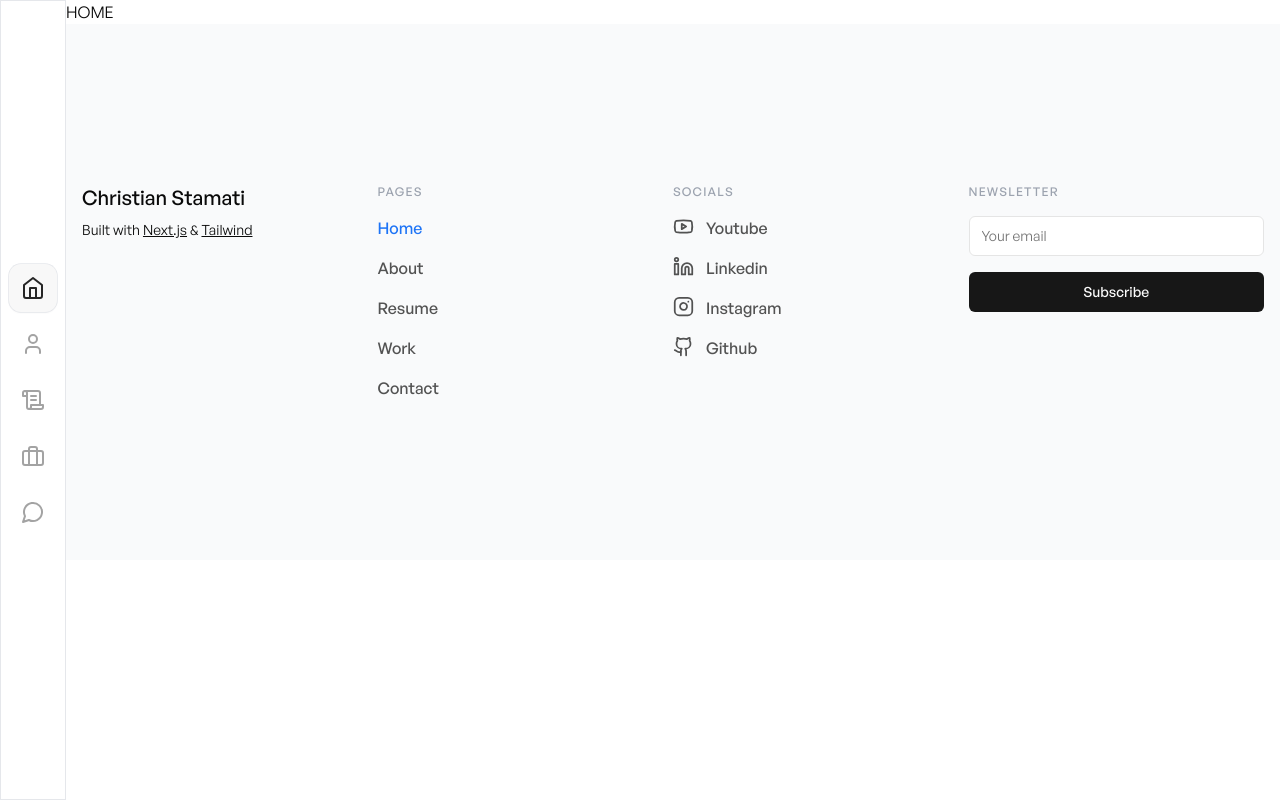
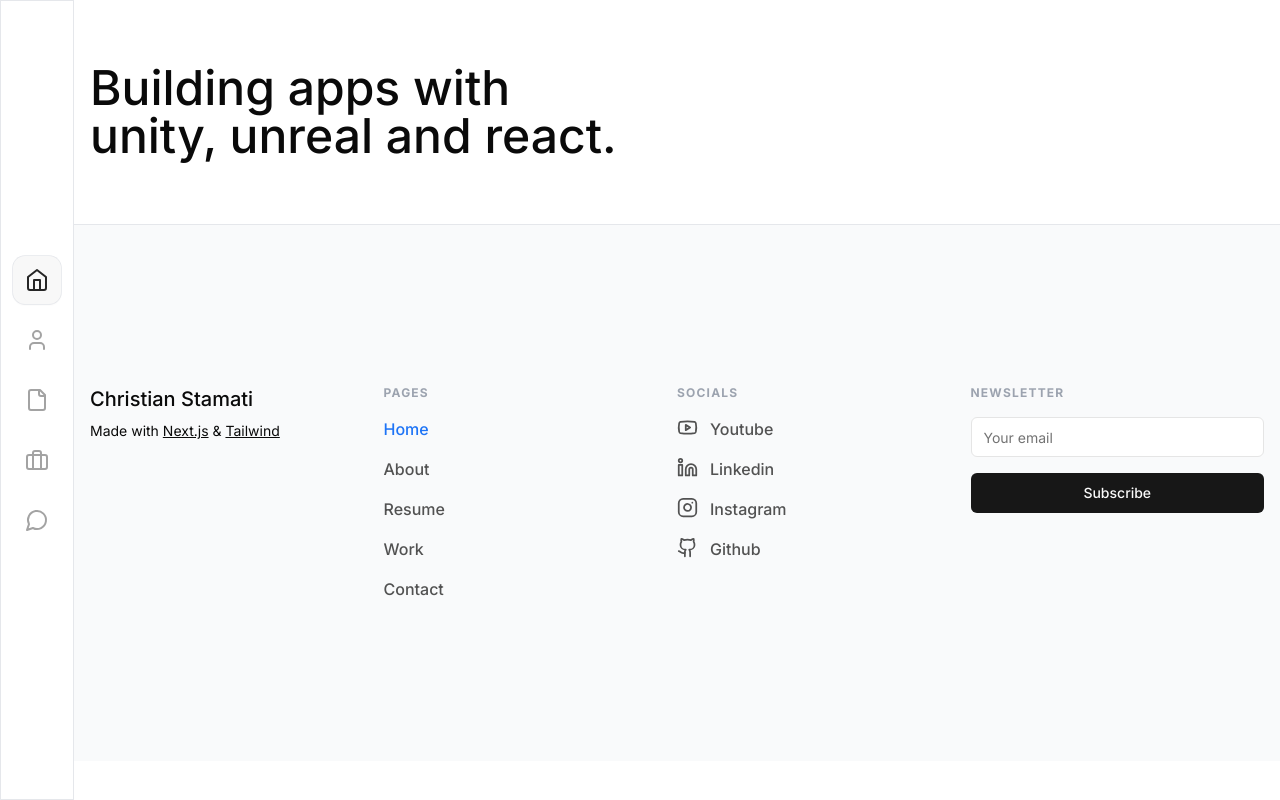
Before and after one commit to christianstamati/my-portfolio, a Next.js app: page / in a window 1280 px wide. Built offline with nearby package versions, Linux system fonts and the light colour scheme.

Commit message:
Changed nav

```diff
--- a/src/app/layout.tsx
+++ b/src/app/layout.tsx
@@ -2,7 +2,7 @@ import type { Metadata } from "next";
 import "./globals.css";
 import { ThemeProvider } from "@/components/theme-provider";
 import React, { ReactNode } from "react";
-import { cabinetGrotesk, generalSans } from "@/lib/fonts";
+import { generalSans, inter } from "@/lib/fonts";
 import NavBar from "@/components/nav-bar";
 import Footer from "@/components/footer";
 
@@ -14,11 +14,11 @@ export const metadata: Metadata = {
 export default function RootLayout({ children }: { children: ReactNode }) {
     return (
         <html lang="en">
-            <body className={`${generalSans.className}`}>
+            <body className={`${inter.className}`}>
                 <ThemeProvider attribute="class" defaultTheme="system" enableSystem>
-                    <div className="flex h-[100svh] flex-col-reverse overflow-hidden sm:flex-row">
+                    <div className="flex h-[100svh] flex-col-reverse overflow-hidden xl:flex-row">
                         <NavBar />
-                        <div className="w-full overflow-auto">
+                        <div className="h-full w-full overflow-auto">
                             {children}
                             <Footer />
                         </div>
--- a/src/app/page.tsx
+++ b/src/app/page.tsx
@@ -9,7 +9,15 @@ import ContactForm from "@/components/contact-form";
 import Footer from "@/components/footer";
 
 export default function HomePage() {
-    return <div>HOME</div>;
+    return (
+        <div className="flex w-full items-center justify-center border-b-[0.05rem] border-gray-200 py-16">
+            <div className="w-full max-w-[1280px] px-4">
+                <h1 className="text-4xl font-medium leading-tight md:text-5xl">
+                    Building apps with <br /> unity, unreal and react.
+                </h1>
+            </div>
+        </div>
+    );
 }
 
 function HomePageBackup() {
--- a/src/components/container.tsx
+++ b/src/components/container.tsx
@@ -1,10 +1,13 @@
 import React, { ReactNode } from "react";
 import { cn } from "@/lib/utils";
 
-const Container = ({ className, children }: { children?: ReactNode; className?: string }) => {
+const Container = ({ className, children, grayBg }: { children?: ReactNode; className?: string; grayBg?: boolean }) => {
     return (
         <div className={cn("flex w-full justify-center", className)}>
-            <div className="w-full px-4 sm:max-w-[640px] md:max-w-[768px] lg:max-w-[1024px] xl:max-w-[1280px]">
+            <div
+                className={`w-full px-4 sm:max-w-[640px] md:max-w-[768px] lg:max-w-[1024px] xl:max-w-[1280px] ${
+                    grayBg && "bg-gray-200"
+                }`}>
                 {children}
             </div>
         </div>
--- a/src/components/footer.tsx
+++ b/src/components/footer.tsx
@@ -10,11 +10,11 @@ const Footer = () => {
     const pathname = usePathname();
     return (
         <Container className="bg-gray-50">
-            <div className="my-40 grid gap-y-8 sm:grid-cols-2  xl:grid-cols-4">
+            <div className="my-20 grid gap-y-8 sm:my-40 sm:grid-cols-2  xl:grid-cols-4">
                 <div>
                     <h4 className="mb-2 text-xl font-medium">Christian Stamati</h4>
                     <p className="text-sm">
-                        Built with{" "}
+                        Made with{" "}
                         <Link className="hover:text-selection underline" target="_blank" href="https://nextjs.org/">
                             Next.js
                         </Link>{" "}
@@ -28,11 +28,11 @@ const Footer = () => {
                     </p>
                 </div>
                 <div className="flex flex-col gap-y-4">
-                    <h4 className="text-xs font-medium tracking-widest text-gray-400">PAGES</h4>
+                    <h4 className="text-xs font-bold tracking-widest text-gray-400">PAGES</h4>
                     {navItems.map((x, idx) => (
                         <Link
                             key={idx}
-                            className={`text-md hover:text-selection font-medium ${
+                            className={`text-md hover:text-selection w-fit font-medium ${
                                 x.path === pathname ? "text-selection" : "text-neutral-600"
                             }`}
                             href={x.path}>
@@ -41,12 +41,12 @@ const Footer = () => {
                     ))}
                 </div>
                 <div className="flex flex-col gap-y-4">
-                    <h4 className="text-xs font-medium tracking-widest text-gray-400">SOCIALS</h4>
+                    <h4 className="text-xs font-bold tracking-widest text-gray-400">SOCIALS</h4>
                     {socials.map((x, idx) => (
                         <Link
                             target="_blank"
                             key={idx}
-                            className="text-md hover:text-selection flex gap-x-3 font-medium text-neutral-600"
+                            className="text-md hover:text-selection flex w-fit gap-x-3 font-medium text-neutral-600"
                             href={x.path}>
                             {React.cloneElement(x.icon as React.ReactElement, { size: 21 })}
                             <p>{x.name}</p>
@@ -54,7 +54,7 @@ const Footer = () => {
                     ))}
                 </div>
                 <div className="flex flex-col gap-y-4">
-                    <h4 className="text-xs font-medium tracking-widest text-gray-400">NEWSLETTER</h4>
+                    <h4 className="text-xs font-bold tracking-widest text-gray-400">NEWSLETTER</h4>
                     <Newsletter />
                 </div>
             </div>
--- a/src/components/nav-bar.tsx
+++ b/src/components/nav-bar.tsx
@@ -7,13 +7,20 @@ import { usePathname } from "next/navigation";
 const NavItem = (props: { active: boolean; icon: React.ReactNode; name?: string; path: string }) => {
     return (
         <Link
-            className={`rounded-xl hover:bg-[#F8F8F8] hover:text-neutral-800 ${
+            className={`group relative rounded-xl hover:bg-[#F8F8F8] hover:text-neutral-800 ${
                 props.active
                     ? "bg-[#F8F8F8] p-3 text-neutral-800 shadow-sm ring-[0.05rem] ring-gray-200"
                     : "p-3 text-neutral-400"
             }`}
             href={props.path}>
             {React.cloneElement(props.icon as React.ReactElement, { size: 24 })}
+            {props.active ? null : (
+                <div className="absolute right-0 top-1/2 hidden -translate-y-1/2 translate-x-full xl:block">
+                    <div className="translate-x-0 rounded-md bg-gray-900 bg-opacity-85 px-3 py-1 font-normal text-white opacity-0 transition group-hover:translate-x-1 group-hover:opacity-100">
+                        {props.name}
+                    </div>
+                </div>
+            )}
         </Link>
     );
 };
@@ -21,9 +28,9 @@ const NavItem = (props: { active: boolean; icon: React.ReactNode; name?: string;
 const NavBar = () => {
     const pathname = usePathname();
     return (
-        <nav className="z-50 flex flex-row justify-center gap-2 border-[0.05rem] border-gray-200 bg-white p-2 sm:h-full sm:flex-col">
+        <nav className="z-50 flex flex-row justify-center gap-3 border-[0.05rem] border-gray-200 bg-white p-3 sm:gap-8 xl:h-full xl:flex-col xl:gap-3">
             {navItems.map((x, idx) => (
-                <NavItem key={idx} active={pathname === x.path} icon={x.icon} path={x.path} />
+                <NavItem key={idx} active={pathname === x.path} icon={x.icon} path={x.path} name={x.name} />
             ))}
         </nav>
     );
--- a/src/lib/data.ts
+++ b/src/lib/data.ts
@@ -1,8 +1,8 @@
 import React from "react";
-import { Home, User, ScrollText, Briefcase, MessageCircle, Youtube, Instagram, Linkedin, Github } from "lucide-react";
+import { Home, User, File, Briefcase, MessageCircle, Youtube, Instagram, Linkedin, Github } from "lucide-react";
 
 export const appInfo = {
-    name: "Portfolio",
+    name: "Personal Portfolio",
     credits: "Christian Stamati",
     developer_url: "https://www.christianstamati.com/",
     version: 0.1,
@@ -21,7 +21,7 @@ export const navItems = [
     },
     {
         name: "Resume",
-        icon: React.createElement(ScrollText),
+        icon: React.createElement(File),
         path: "/resume",
     },
     {
--- a/src/lib/fonts.ts
+++ b/src/lib/fonts.ts
@@ -1,4 +1,6 @@
 import localFont from "next/font/local";
+import { Inter } from "next/font/google";
+
 export const generalSans = localFont({
     src: "../../public/static/fonts/general-sans/GeneralSans-Variable.woff2",
     display: "swap",
@@ -8,3 +10,5 @@ export const cabinetGrotesk = localFont({
     src: "../../public/static/fonts/cabinet-grotesk/CabinetGrotesk-Variable.woff2",
     display: "swap",
 });
+
+export const inter = Inter({ subsets: ["latin"] });
```
